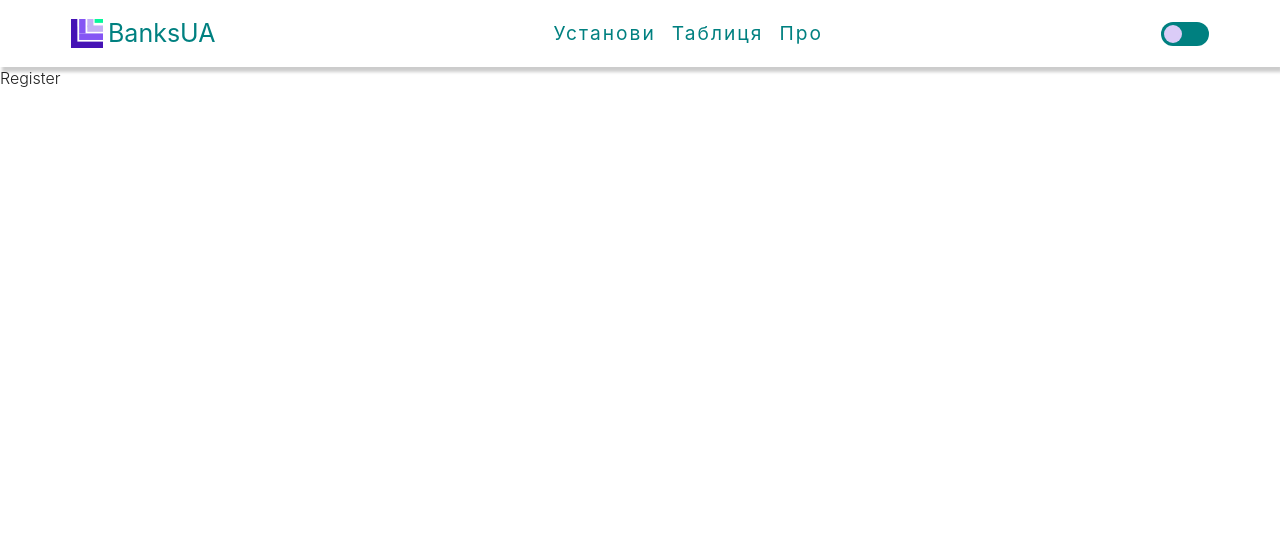
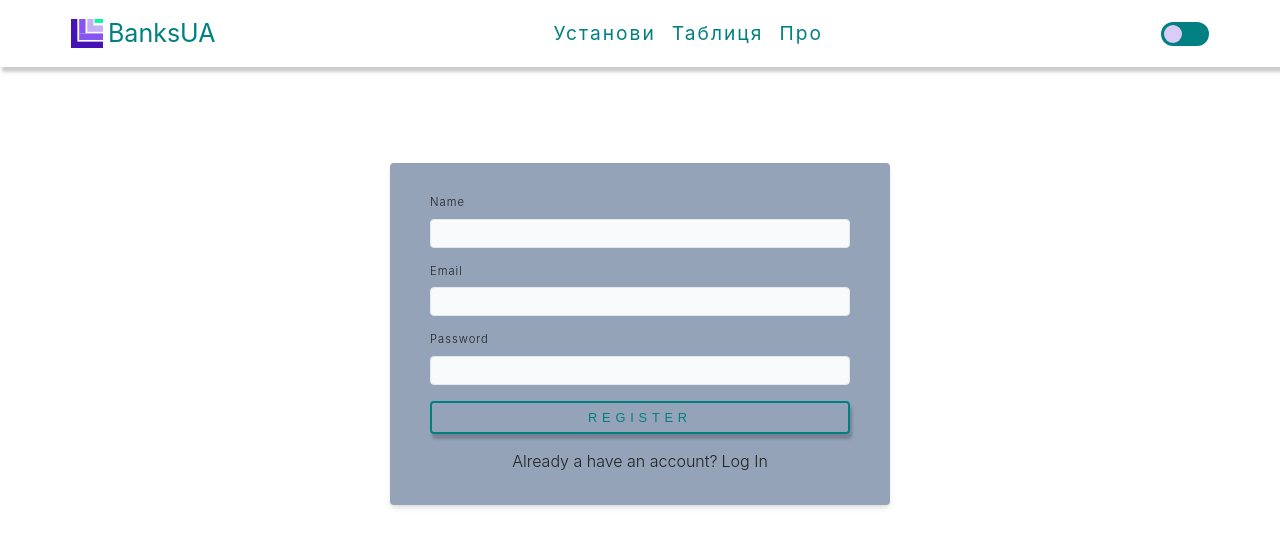
Before and after one commit to roslyyvik/banksua-client, a React (Create React App) app: page /register in a window 1280 px wide. Shown: the top 546 px of the page. Built offline with nearby package versions, Linux system fonts and the light colour scheme; no server answers.

Commit message:
register

```diff
--- a/src/pages/Register.js
+++ b/src/pages/Register.js
@@ -1,9 +1,126 @@
-import React from 'react'
+import { useState } from 'react'
+import { Link } from 'react-router-dom'
+import styled from 'styled-components'
+import FormRow from '../components/FormRow'
+import axios from 'axios'
+import useLocalState from '../utils/localState'
+
+const rootUrl = 'https://banksua-api.cyclic.app'
 
 const Register = () => {
+  const [ values, setValues ] = useState({
+    name: '',
+    email: '',
+    password: ''
+  })
+  const {
+    alert,
+    showAlert,
+    loading,
+    setLoading,
+    success,
+    setSuccess,
+    hideAlert
+  } = useLocalState()
+
+  const handleChange = (e) => {
+    setValues({...values, [e.target.name]: e.target.value})
+  }
+
+  const onSubmit = async (e) => {
+    e.preventDefault()
+    hideAlert()
+    setLoading(true)
+    const { name, email, password } = values
+    const registerNewUser = { name, email, password }
+
+    try {
+      const { data } = await axios.post(
+        `${rootUrl}/api/v1/auth/register`,
+        registerNewUser
+      )
+      setSuccess(true)
+      setValues({ name: '', email: '', password: '' })
+      showAlert({ text: data.msg, type: 'success' })
+    } catch (error) {
+      const { msg } = error.response.data
+      showAlert({ text: msg || 'there was an error' })
+    }
+    setLoading(false)
+  }
+
   return (
-    <div>Register</div>
+    <>
+      <Wrapper className='page'>
+        {alert.show && (
+          <div className={`alert alert-${alert.type}`}>{alert.text}</div>
+        )}
+        {!success && (
+          <form
+            className={loading ? 'form form-loading': 'form'}
+            onSubmit={onSubmit}
+          >
+            <FormRow
+              type='name'
+              name='name'
+              value={values.name}
+              handleChange={handleChange}
+            />
+
+            {/* single form row */}
+            <FormRow
+              type='email'
+              name='email'
+              value={values.email}
+              handleChange={handleChange}
+            />
+            {/* end of single form row */}
+            {/* single form row */}
+            <FormRow
+              type='password'
+              name='password'
+              value={values.password}
+              handleChange={handleChange}
+            />
+            {/* end of single form row */}
+            <button type='submit' className='btn btn-block' disabled={loading}>
+              {loading ? 'Loading...' : 'Register'}
+            </button>
+            <p>
+              Already a have an account?
+              <Link to='/login' className='login-link'>
+                Log In
+              </Link>
+            </p>
+          </form>
+        )}
+      </Wrapper>
+    </>
   )
 }
+const Wrapper = styled.section`
+.alert {
+  margin-top: 3rem;
+  margin-bottom: -1.5rem;
+}
+h4 {
+  text-align: center;
+}
+p {
+  margin: 0;
+  margin-top: 1rem;
+  text-align: center;
+}
+.login-link {
+  display: inline-block;
+  margin-left: 0.25rem;
+  text-transform: capitalize;
+  color: var(--primary-500);
+  cursor: pointer;
+}
+.btn:disabled {
+  cursor: not-allowed;
+}
+`
 
 export default Register
```
